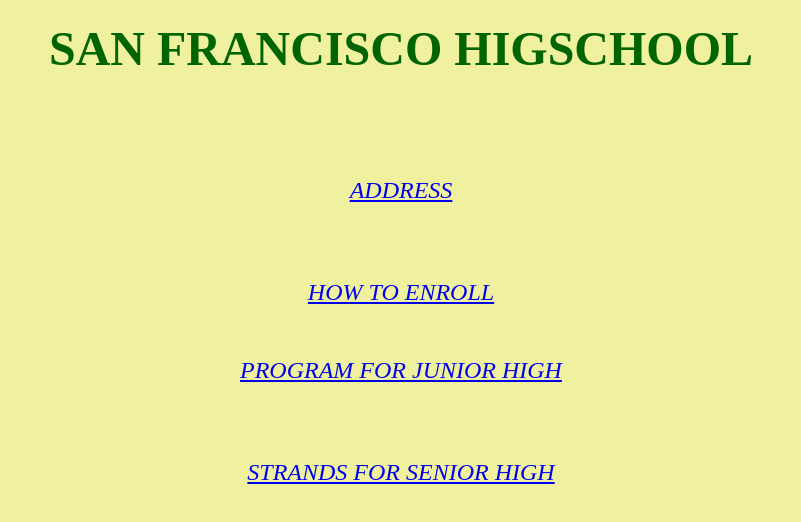
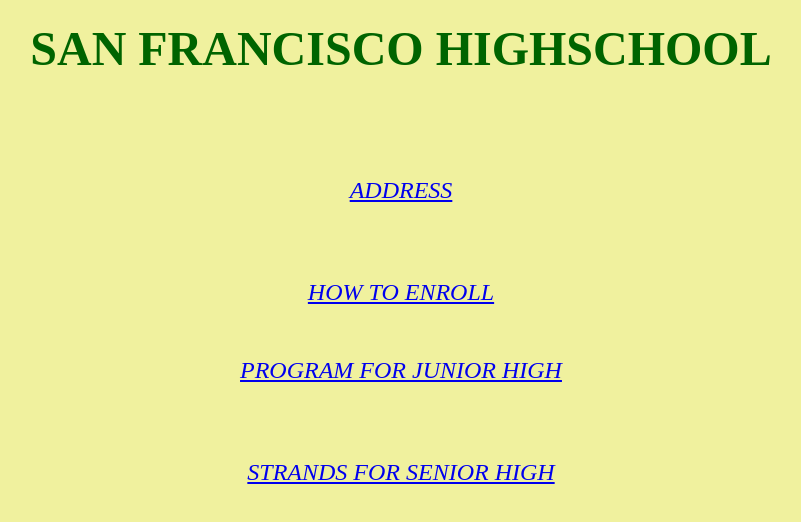
Before and after one commit to JamesRobles28/SFHS.io, a plain HTML site: page index.html in a window 1280 px wide. Shown: the whole page, without its empty margins (239-1040 px from the left). Drawn offline with Linux system fonts and the light colour scheme.

Commit message:
Update index.html

```diff
--- a/index.html
+++ b/index.html
@@ -4,7 +4,7 @@
 		<body style="background-color:rgb(240, 241, 158);">
 
 
-		<tittle><h1><center><font color="darkgreen"><font size="8">SAN FRANCISCO HIGSCHOOL</center>
+		<tittle><h1><center><font color="darkgreen"><font size="8">SAN FRANCISCO HIGHSCHOOL</center>
 			</h1></tittle>
 
 
```
